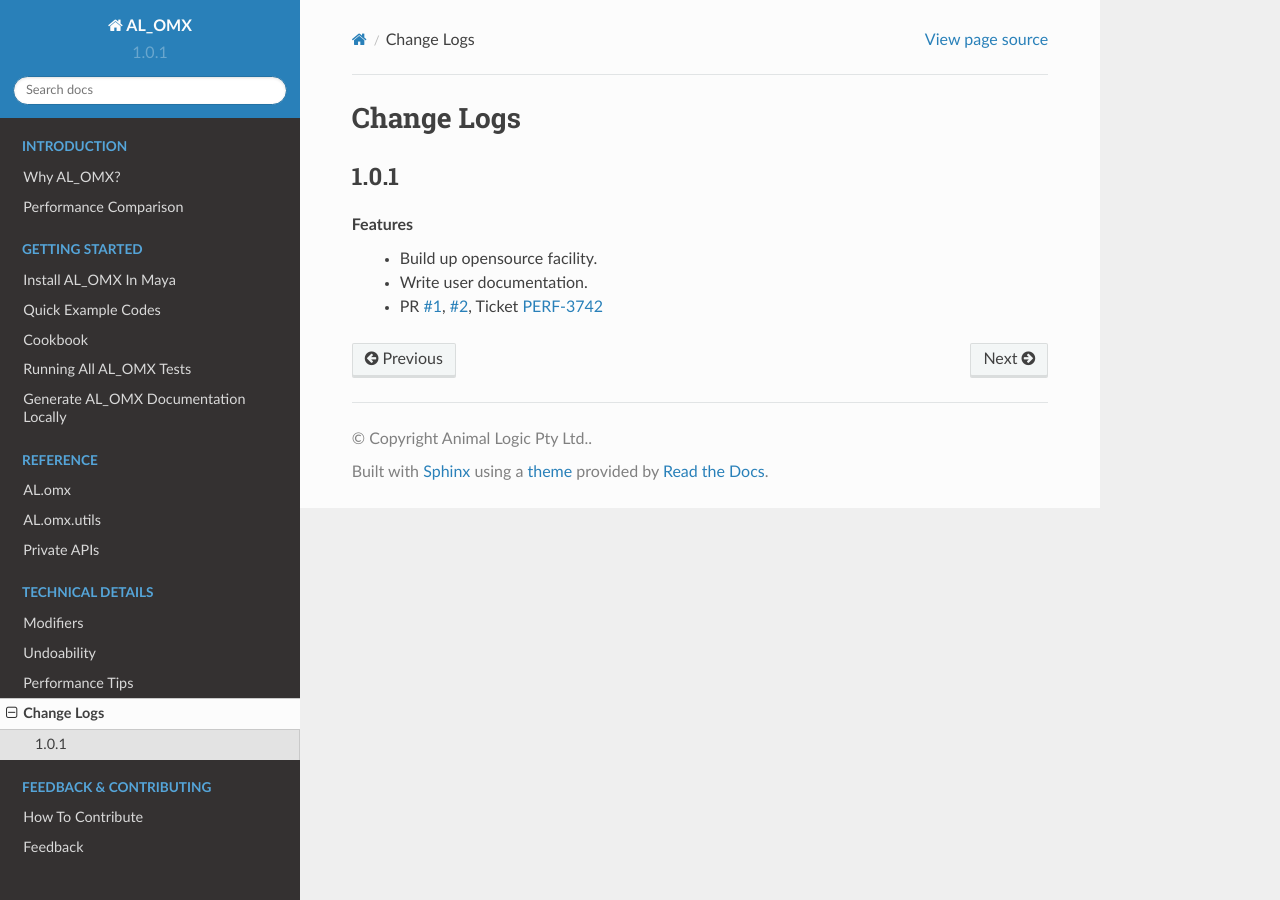
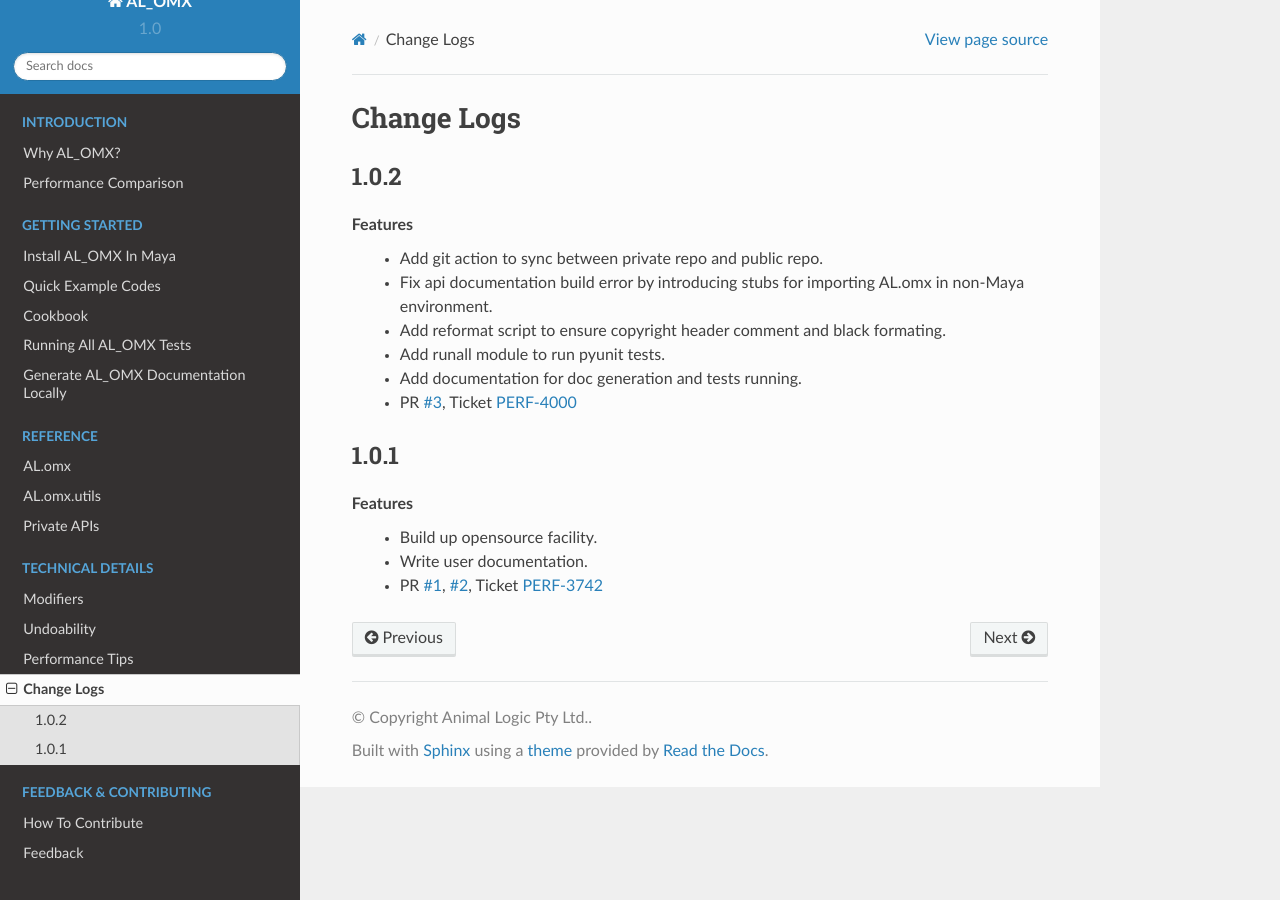
Before and after one commit to AnimalLogic/AL_omx, a Sphinx documentation site: the page built from docs/source/changes.rst, in a window 1280 px wide. Built offline with Sphinx 7.4.7 and the Read the Docs theme 2.0.0, drawn with Linux system fonts in a browser that asks for light colours.

Commit message:
Patch up in conf and changes

```diff
--- a/docs/source/changes.rst
+++ b/docs/source/changes.rst
@@ -1,5 +1,15 @@
 Change Logs
 ================
+
+1.0.2
+--------------
+Features
+    - Add git action to sync between private repo and public repo.
+    - Fix api documentation build error by introducing stubs for importing AL.omx in non-Maya environment.
+    - Add reformat script to ensure copyright header comment and black formating.
+    - Add runall module to run pyunit tests.
+    - Add documentation for doc generation and tests running.
+    - PR `#3 <https://github.com/animallogic-rnd/AL_omx/pull/3>`_, Ticket `PERF-4000 <https://animallogic.atlassian.net/browse/PERF-4000>`_
 
 1.0.1
 --------------
--- a/docs/source/conf.py
+++ b/docs/source/conf.py
@@ -24,9 +24,9 @@ author = "Animal Logic"
 license = "Apache License Version 2.0"
 
 # The short X.Y version
-version = "1.0.1"
+version = "1.0"
 # The full version, including alpha/beta/rc tags
-release = "1.0.1"
+release = "1.0.2"
 
 
 # -- General configuration ---------------------------------------------------
```
